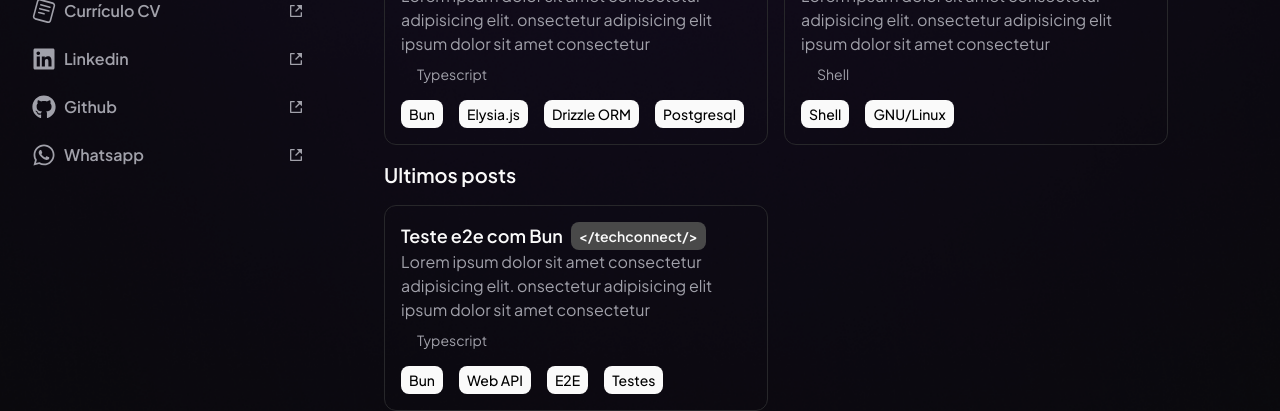
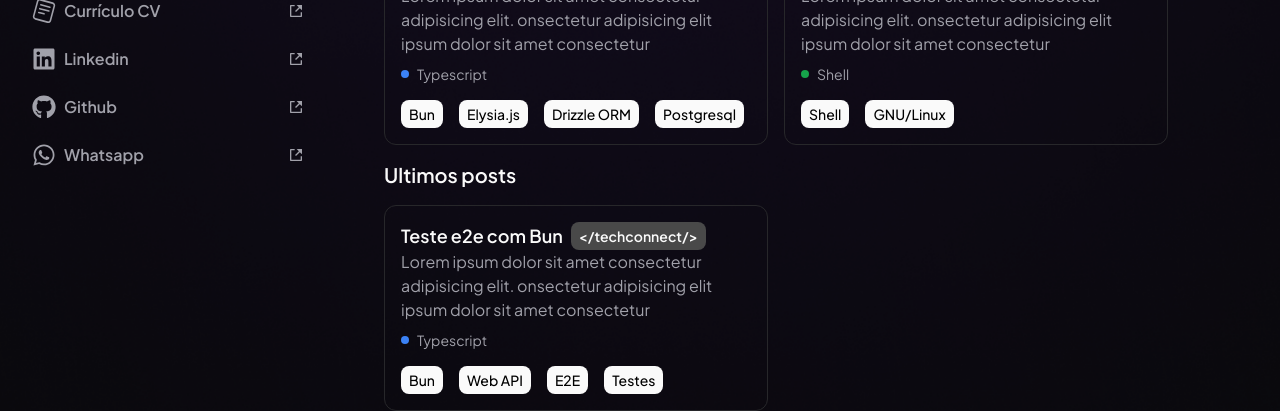
Before and after one commit to SrFreitass/portfolio, a Next.js app: page / in a window 1280 px wide. Shown: the part 354-765 px from the top of the page. Built offline with nearby package versions, Linux system fonts and the light colour scheme.

Commit message:
fix: bg color in the project component

```diff
--- a/src/app/components/Presentation.tsx
+++ b/src/app/components/Presentation.tsx
@@ -32,7 +32,7 @@ export const Presentation = () => {
             <Project
               title="BookMark"
               description="Lorem ipsum dolor sit amet consectetur adipisicing elit. onsectetur adipisicing elit ipsum dolor sit amet consectetur"
-              language={{ color: 'blue-500', name: 'Typescript' }}
+              language={{ color: 'rgb(59 130 246)', name: 'Typescript' }}
               stacks={['Bun', 'Elysia.js', 'Drizzle ORM', 'Postgresql']}
               url="https://github.com/srfreitass/bookmark"
               status="Público"
@@ -40,7 +40,7 @@ export const Presentation = () => {
             <Project
               title="OrionOS"
               description="Lorem ipsum dolor sit amet consectetur adipisicing elit. onsectetur adipisicing elit ipsum dolor sit amet consectetur"
-              language={{ color: 'green-600', name: 'Shell' }}
+              language={{ color: 'rgb(22 163 74)', name: 'Shell' }}
               stacks={['Shell', 'GNU/Linux']}
               url="https://github.com/srfreitass/orionos"
               status="Público"
@@ -52,7 +52,7 @@ export const Presentation = () => {
           <Project
             title="Teste e2e com Bun"
             description="Lorem ipsum dolor sit amet consectetur adipisicing elit. onsectetur adipisicing elit ipsum dolor sit amet consectetur"
-            language={{ color: 'blue-500', name: 'Typescript' }}
+            language={{ color: 'rgb(59 130 246)', name: 'Typescript' }}
             stacks={['Bun', 'Web API', 'E2E', 'Testes']}
             status="</techconnect/>"
             url="https://techconnectdev.vercel.app"
--- a/src/app/components/Project.tsx
+++ b/src/app/components/Project.tsx
@@ -45,7 +45,10 @@ export const Project = ({
         </Link>
         <p className="text-secundary">{description}</p>
         <div className="flex gap-2 items-center mt-2">
-          <div className={`w-2 h-2 bg-${language.color} rounded-full`}></div>
+          <div
+            className={`w-2 h-2 rounded-full`}
+            style={{ background: language.color }}
+          ></div>
           <p className="text-secundary text-sm">{language.name}</p>
         </div>
         <div className="flex flex-wrap gap-4 mt-4">
```
